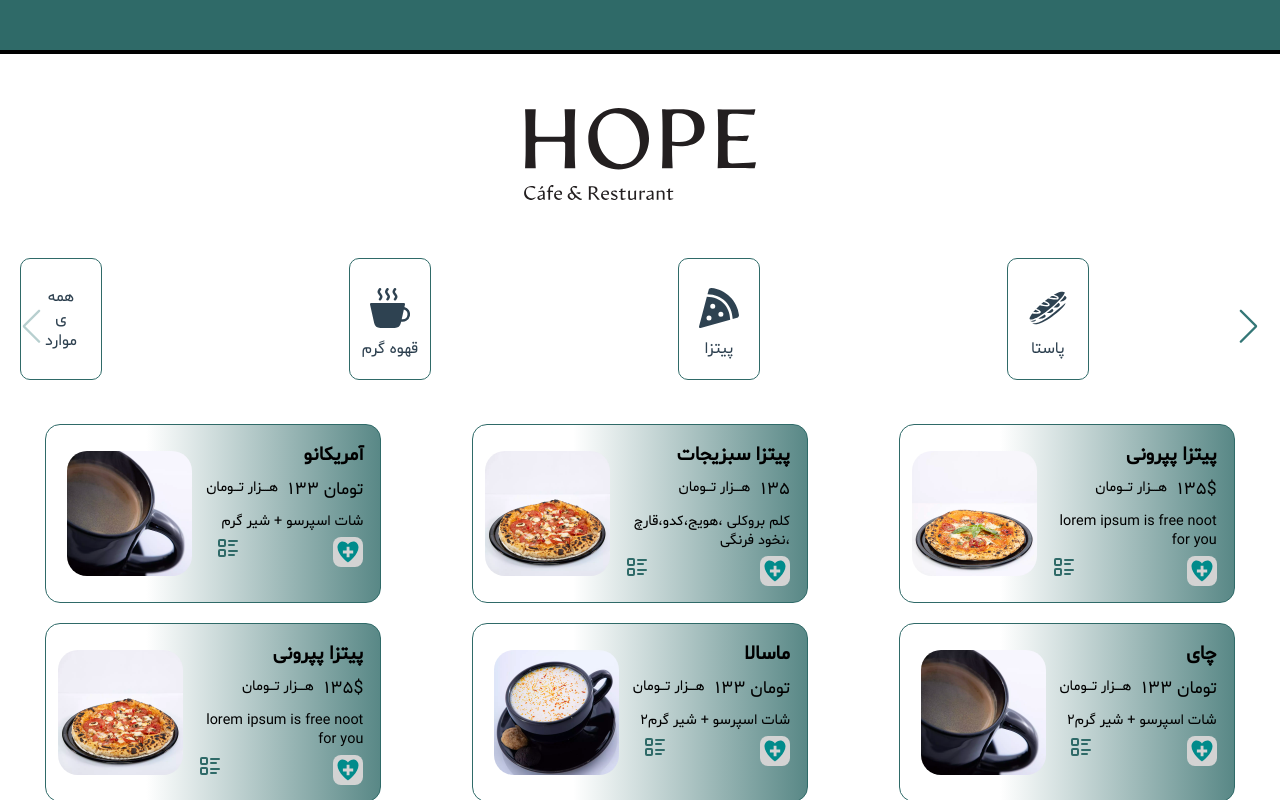
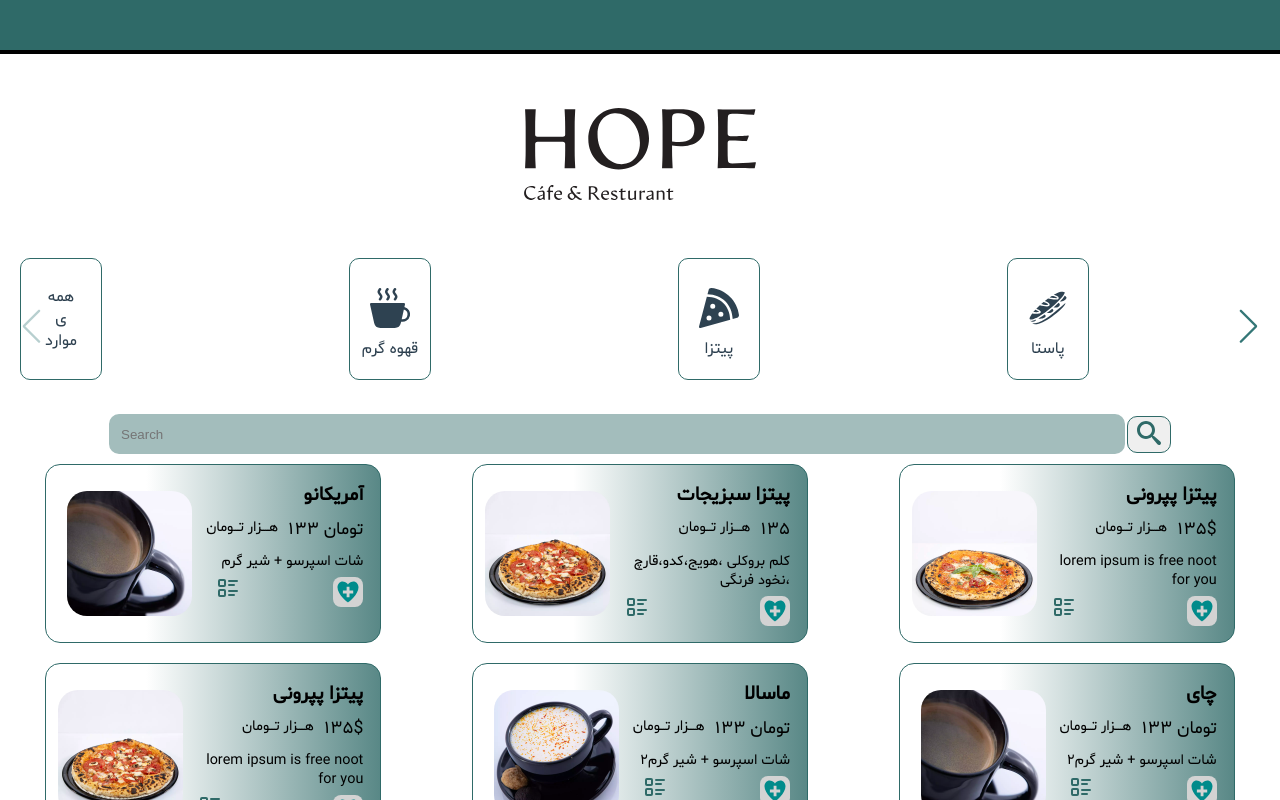
Before and after one commit to mjavad1100/Hoop, a React (Vite) app: page /Products in a window 1280 px wide. Shown: the top 800 px of the page. Built offline with nearby package versions, Linux system fonts and the light colour scheme.

Commit message:
run this shit

```diff
--- a/src/Pages/ProductsPage.jsx
+++ b/src/Pages/ProductsPage.jsx
@@ -12,25 +12,22 @@ import { GiFrenchFries } from "react-icons/gi";
 import img1 from '../assets/hope-03.svg';
 import { FaPizzaSlice } from "react-icons/fa";
 import { RiDrinks2Fill } from "react-icons/ri";
+// Import Swiper React components
+import { Swiper, SwiperSlide } from 'swiper/react';
+// Import Swiper styles
+import 'swiper/css';
+import 'swiper/css/navigation';
+import { Navigation } from 'swiper/modules';
+import { ImSearch } from 'react-icons/im';
 
 
 
 
 
-
-// Import Swiper React components
-import { Swiper, SwiperSlide } from 'swiper/react';
-// Import Swiper styles
-import 'swiper/css';
-import 'swiper/css/navigation';
-
-import { Navigation } from 'swiper/modules';
-
-// import Slider from "../Components/Slider"
 function ProductsPage() {
     const products = useProducts();
     const [displayed, setDisplayed] = useState([]);
-    // const [search, setSearch] = useState("");
+    const [search, setSearch] = useState("");
     const [query, setQuery] = useState({});
 
     useEffect(() => {
@@ -41,23 +38,20 @@ function ProductsPage() {
         finalProducts = filterProducts(finalProducts, query.category);
         setDisplayed(finalProducts);
     }, [query]);
-    // const searchHandler = () => {
-    //     setQuery((query) => ({ ...query, search }));
-    // };
+    const searchHandler = () => {
+        setQuery((query) => ({ ...query, search }));
+    };
     const categoryHandler = (event) => {
         const { tagName } = event.target;
-        const category = event.target.innerText.toLowerCase();
+        const category = event.target.innerText;
         if (tagName !== "LI") return;
         setQuery((query) => ({ ...query, category }));
     };
     return (
         <>
-            <div style={{backgroundColor:"white", display:"flex",flexDirection:"column", alignItems:"center"}}>
-                <img src={img1} className={Styles.image} style={{width:"300px" ,height:"200px"}}/>
-                {/* <div style={{flexDirection:"row", display:"flex",padding:"20px"}}>
-                <input style={{backgroundColor:"lightblue", borderRadius:"10px",padding:"4px", border:"1px solid darkcyan"}} type="text" placeholder='Search' value={search} onChange={e => setSearch(e.target.value.toLowerCase().trim())} />
-                <button onClick={searchHandler} style={{borderRadius:"20px", border:"2px solid darkcyan", color:"darkcyan",marginLeft:"2px"}}><ImSearch fontSize={"1.5rem"} /></button>
-                </div> */}
+            <div style={{ backgroundColor: "white", display: "flex", flexDirection: "column", alignItems: "center" }}>
+                <img src={img1} className={Styles.image} style={{ width: "300px", height: "200px" }} />
+
             </div>
             <div className={Styles.container}>
                 <div className={Styles.sidebar}>
@@ -74,7 +68,7 @@ function ProductsPage() {
 
                         <SwiperSlide >
                             <div className={Styles.mynav}>
-                            <li onClick={categoryHandler}>همه ی موارد</li>
+                                <li onClick={categoryHandler}>همه ی موارد</li>
                             </div>
                         </SwiperSlide>
                         <SwiperSlide>
@@ -86,26 +80,26 @@ function ProductsPage() {
                         </SwiperSlide>
                         <SwiperSlide>
                             <div className={Styles.mynav} onClick={categoryHandler}>
-                                <li><FaPizzaSlice style={{fontSize:"2.5rem", padding: "10px"}} />
-                                پیتزا</li>
+                                <li><FaPizzaSlice style={{ fontSize: "2.5rem", padding: "10px" }} />
+                                    پیتزا</li>
                             </div>
                         </SwiperSlide>
                         <SwiperSlide>
                             <div className={Styles.mynav} onClick={categoryHandler}>
-                                <li><GiSandwich style={{fontSize:"2.5rem", padding: "10px"}} />
-                                پاستا</li>
+                                <li><GiSandwich style={{ fontSize: "2.5rem", padding: "10px" }} />
+                                    پاستا</li>
                             </div>
                         </SwiperSlide>
                         <SwiperSlide>
                             <div className={Styles.mynav} onClick={categoryHandler}>
-                                <li><FaPizzaSlice style={{fontSize:"2.5rem", padding: "10px"}} />
-                                women's clothing</li>
+                                <li><FaPizzaSlice style={{ fontSize: "2.5rem", padding: "10px" }} />
+                                    women's clothing</li>
                             </div>
                         </SwiperSlide>
                         <SwiperSlide>
                             <div className={Styles.mynav} onClick={categoryHandler}>
-                                <li><RiDrinks2Fill style={{fontSize:"2.5rem", padding: "10px"}} />
-                                women's clothing</li>
+                                <li><RiDrinks2Fill style={{ fontSize: "2.5rem", padding: "10px" }} />
+                                    women's clothing</li>
                             </div>
                         </SwiperSlide><SwiperSlide>
                             <div className={Styles.mynav} onClick={categoryHandler}>
@@ -148,17 +142,17 @@ function ProductsPage() {
                         </SwiperSlide>
 
                     </Swiper>
-                    {/* <ul className={Styles.mylist} onClick={categoryHandler}>
-                        <li>All</li>
-                        <li>electronics</li>
-                        <li>Jewelery</li>
-                        <li>Men's clothing</li>
-                        <li>women's clothing</li>
-                    </ul> */}
+                </div>
+                <div>
+                <div className={Styles.mysearch}>
+                <input type="text" placeholder='Search' value={search} onChange={e => setSearch(e.target.value.toLowerCase().trim())} />
+                <button onClick={searchHandler}><ImSearch fontSize={"1.5rem"} style={{padding:"3px"}} /></button>
                 </div>
                 <div className={Styles.products}>
+
                     {!displayed.length && <Loader />}
                     {displayed.map((p) => <Card key={p.id} data={p} />)}</div>
+                </div>
 
             </div>
         </>
--- a/src/Pages/ProductsPage.module.css
+++ b/src/Pages/ProductsPage.module.css
@@ -59,3 +59,25 @@ margin-top: 0px;
     justify-content: center;
     border-radius: 10px;
 }
+.mysearch{
+    display: flex;
+    flex-direction: row;
+    align-items: center;
+    justify-content: center;
+    margin-left: 20px;
+    margin-right: 20px;
+
+}
+.mysearch input{
+background-color: #a3bdbc;
+border-radius: 10px;
+width: 80%;
+border: 10px solid #a3bdbc;
+height: 18px;
+}
+.mysearch button{
+    border-radius: 10px;
+    border: 1px solid #2f6a68;
+    color: #2f6a68;
+    margin-left: 2px;
+}
```
